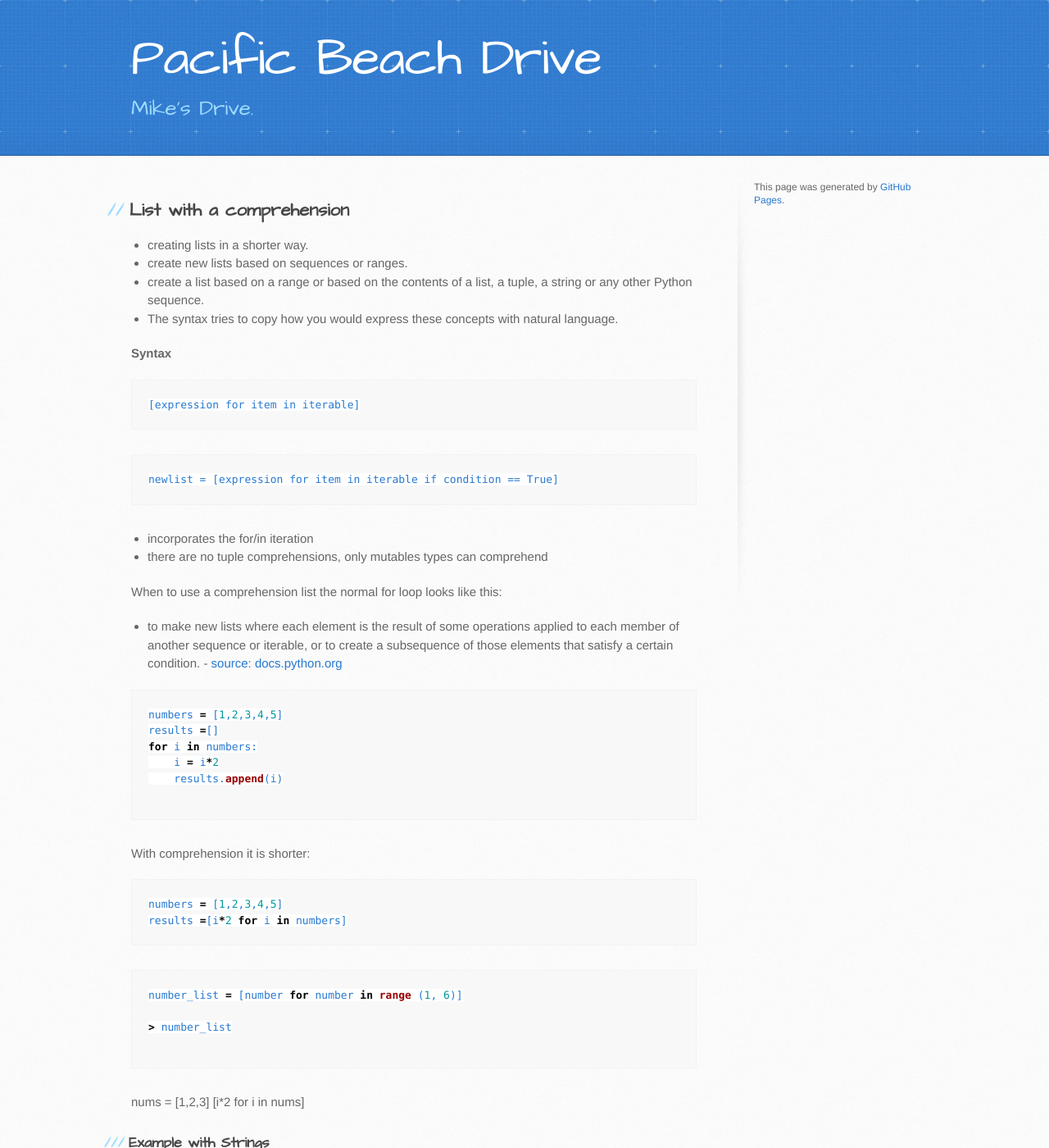
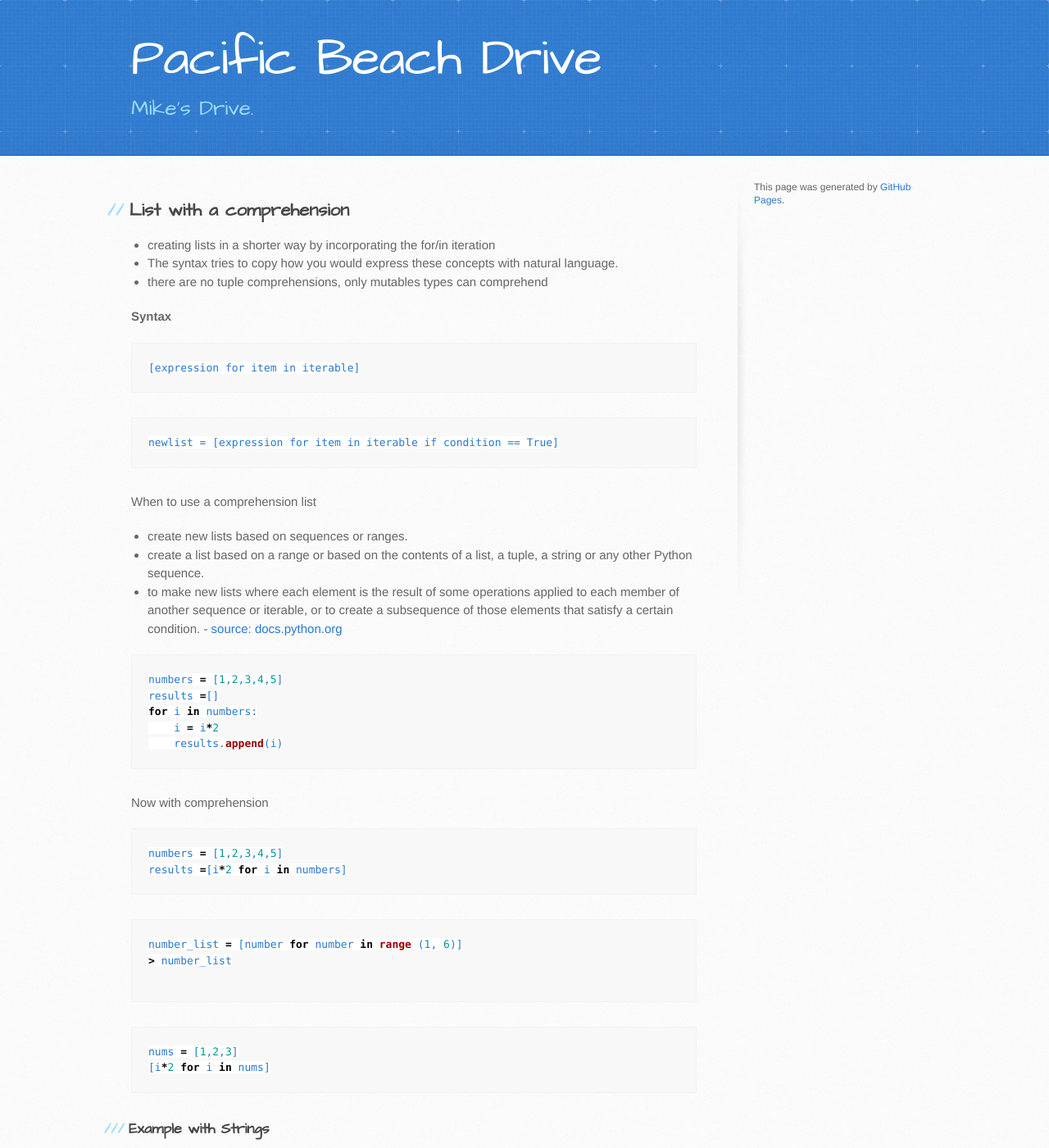
Before and after one commit to trumpfheller/trumpfheller.github.io, a Jekyll site: the page built from python/listComprehension.md, in a window 1280 px wide and 1400 px high. Shown: the whole window at 82% size. Built offline with Jekyll 4.4.1, drawn with Linux system fonts in a browser that asks for light colours; some of the changed text lies outside the part shown.

Commit message:
Update listComprehension.md

````diff
--- a/python/listComprehension.md
+++ b/python/listComprehension.md
@@ -4,10 +4,9 @@ layout: default
 ---
 
 ## List with a comprehension
-- creating lists in a shorter way.
-- create new lists based on sequences or ranges.
-- create a list based on a range or based on the contents of a list, a tuple, a string or any other Python sequence.
+- creating lists in a shorter way by incorporating the for/in iteration
 - The syntax tries to copy how you would express these concepts with natural language.
+- there are no tuple comprehensions, only mutables types can comprehend
 
 **Syntax**
 
@@ -18,13 +17,13 @@ layout: default
 ```
 newlist = [expression for item in iterable if condition == True]
 ```
-- incorporates the for/in iteration
-- there are no tuple comprehensions, only mutables types can comprehend
+
 
 
 
 When to use a comprehension list
-the normal for loop looks like this:
+- create new lists based on sequences or ranges.
+- create a list based on a range or based on the contents of a list, a tuple, a string or any other Python sequence.
 - to make new lists where each element is the result of some operations applied to each member of another sequence or iterable, or to create a subsequence of those elements that satisfy a certain condition. - [source: docs.python.org](https://docs.python.org/3/tutorial/datastructures.html#list-comprehensions)
 
 
@@ -34,10 +33,9 @@ results =[]
 for i in numbers:
     i = i*2
     results.append(i)
-
 ```
 
-With comprehension it is shorter:
+Now with comprehension
 ```python
 numbers = [1,2,3,4,5]
 results =[i*2 for i in numbers]
@@ -45,13 +43,13 @@ results =[i*2 for i in numbers]
 
 ```python
 number_list = [number for number in range (1, 6)]
-
 > number_list
 
 ```
-
+```python
 nums = [1,2,3]
 [i*2 for i in nums]
+```
 
 ### Example with Strings
 ```python
@@ -82,11 +81,11 @@ number_list.append(5)
 > number_list
 
 ```
-'''
+
+```text
 RESULT
-
 [1,2,3,4,5]
-'''
+```
 
 ```python
 number_list = []
````
Also changed, not shown: other parts of python/listComprehension.md (+1 -0 lines).
